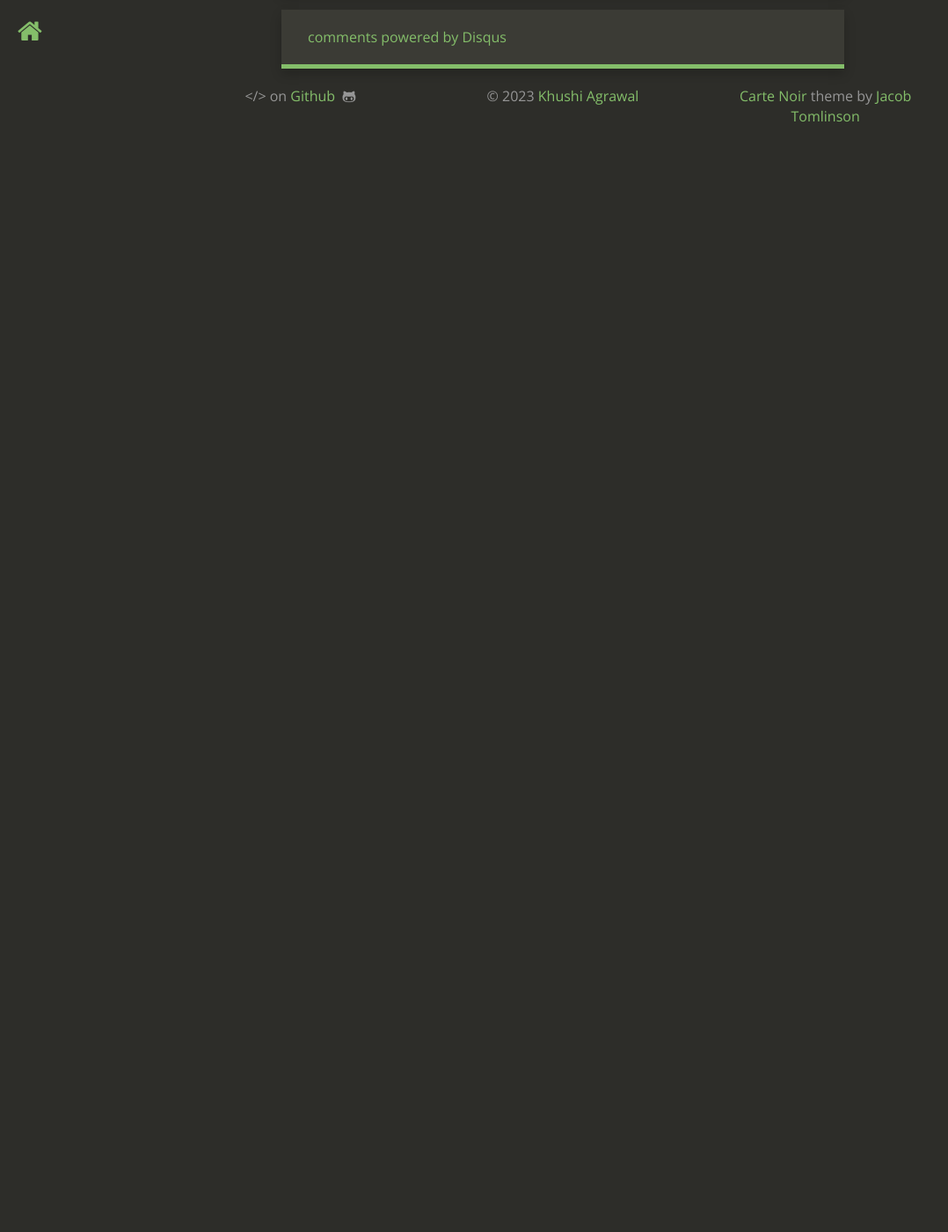
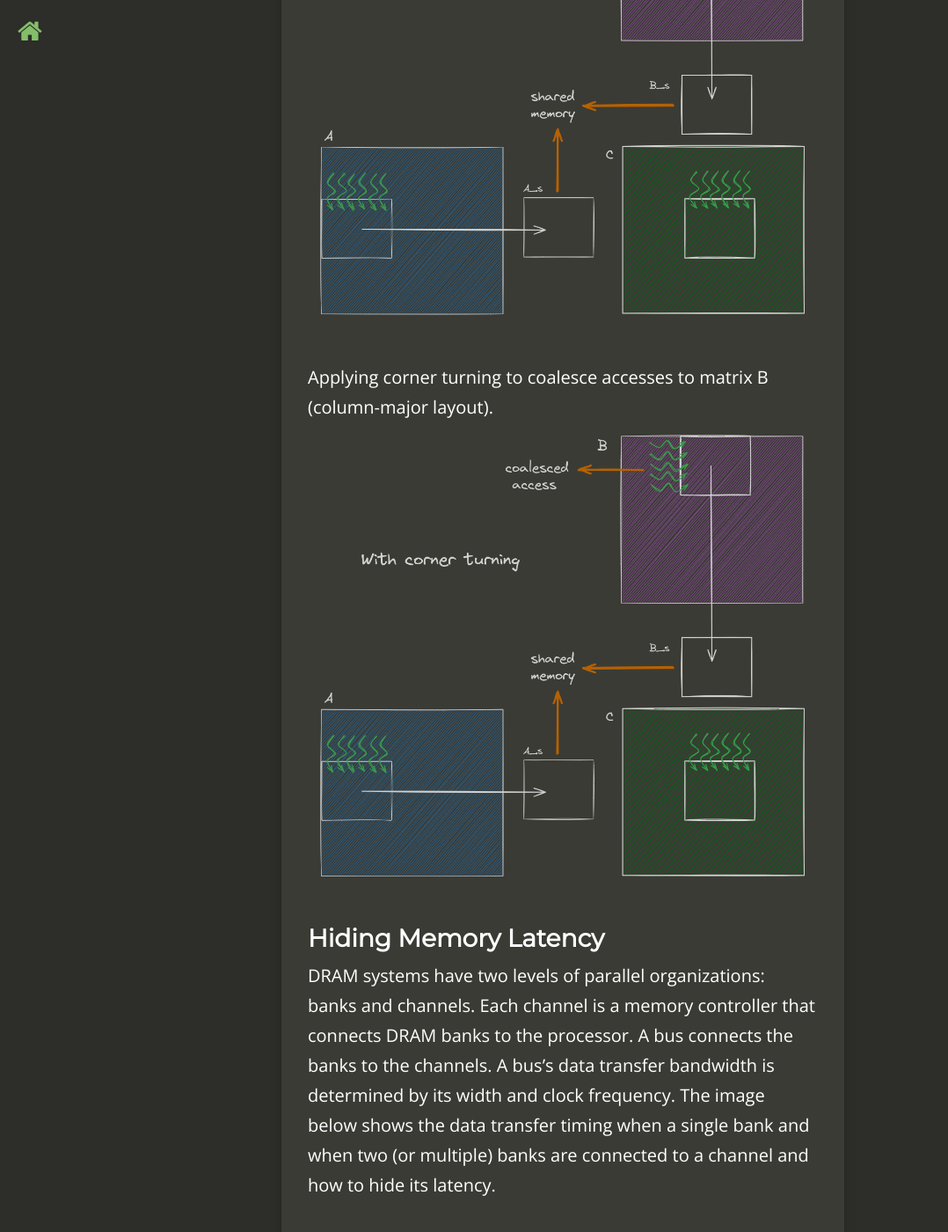
Before and after one commit to khushi-411/khushi-411.github.io, a Jekyll site: the page built from _posts/2024-05-20-performance_considerations.md, in a window 1280 px wide and 1400 px high, scrolled down 3588 px. Shown: the whole window at 88% size, without its empty margins (0-1078 px from the left). Built offline with Jekyll 4.4.1, drawn with Linux system fonts in a browser that asks for light colours; nearby versions of some CDN libraries; comment, search, counter and statistics services are not loaded; before the commit the page ends 3752 px from its top, so only the background shows below that; some of the changed text lies outside the part shown.

Commit message:
images and hiding memory latency

```diff
--- a/_posts/2024-05-20-performance_considerations.md
+++ b/_posts/2024-05-20-performance_considerations.md
@@ -78,6 +78,29 @@ unfavourable access pattern in the shared memory for faster access latency.
 An optimization technique for a matrix-matrix
 multiplication when the second input matrix
 is in the column-major layout is known as **corner turning**.
+To solve this problem, where consecutive threads
+load nonconsecutive locations in the memory, resulting
+in uncoalesced memory accesses, we assign consecutive threads
+to load consecutive elements of the matrix (figure shown below).
+This ensures memory accesses are coalesced.
+
+Matrix multiplication without corner turning.
+<img alt="Uncoalesced" src="/assets/CUDA/uncoalesced.png" class="center" >
+
+Applying corner turning to coalesce accesses to matrix B (column-major layout).
+<img alt="Coalesced" src="/assets/CUDA/coalesced.png" class="center" >
+
+### **Hiding Memory Latency**
+DRAM systems have two levels of parallel organizations:
+banks and channels. Each channel is a memory controller
+that connects DRAM banks to the processor. A bus connects
+the banks to the channels. A bus's data transfer bandwidth
+is determined by its width and clock frequency.
+The image below shows the data transfer timing
+when a single bank and when two (or multiple) banks are connected
+to a channel and how to hide its latency.
+
+<img alt="Banking improves data transfers." src="/assets/CUDA/banking.png" class="center" >
 
 ### **Resources & References**
 <a id="link1">1</a>. Wen-mei W. Hwu, David B. Kirk, Izzat El Hajj, [Programming Massively Parallel Processors: A Hands-on Approach](https://www.amazon.in/Programming-Massively-Parallel-Processors-Hands/dp/0323912311), 4th edition, United States: Katey Birtcher; 2022
```
Also changed, not shown: assets/CUDA/banking.png (added), assets/CUDA/coalesced.png (added), assets/CUDA/uncoalesced.png (added).
